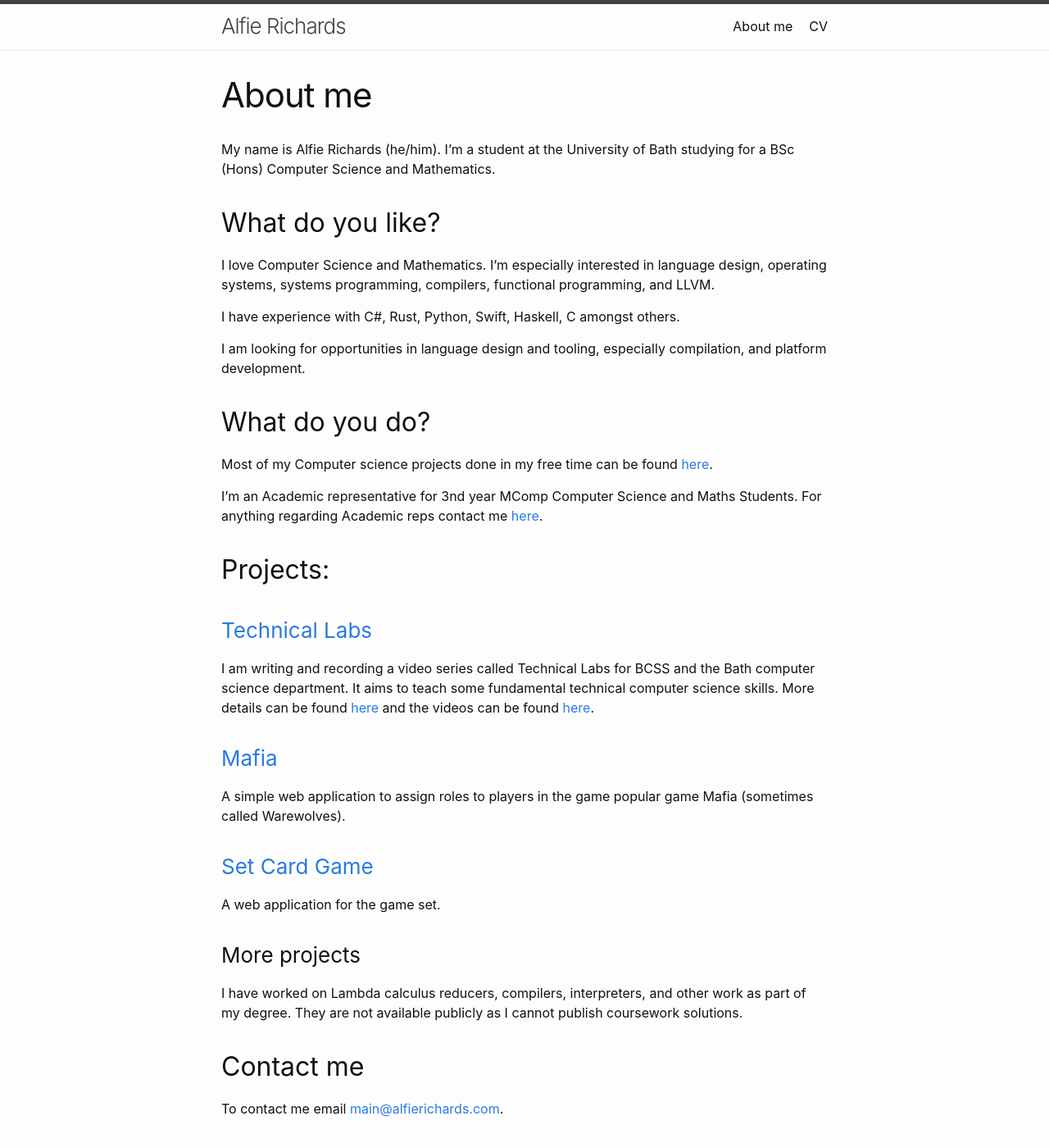
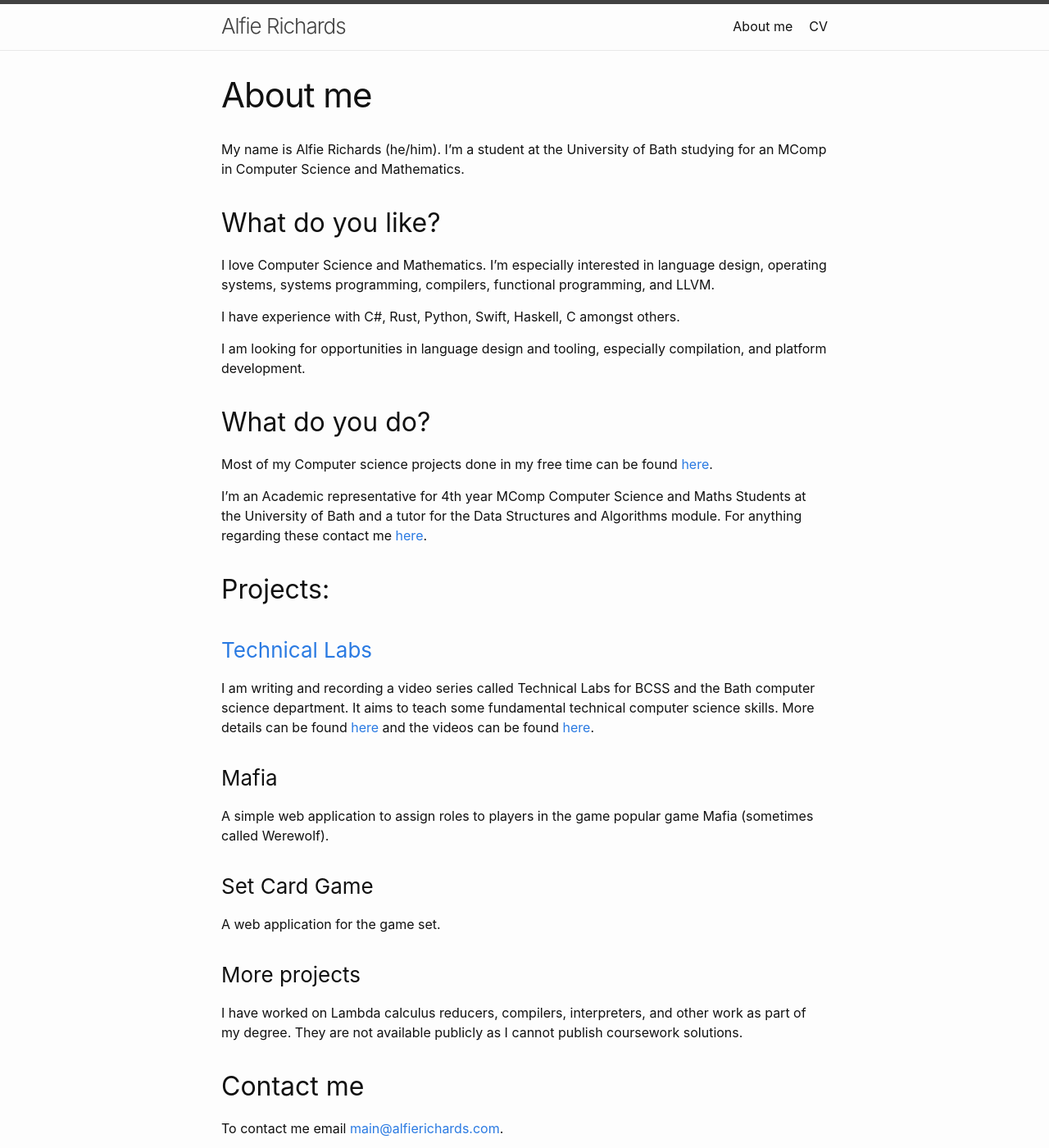
Before and after one commit to AlfGalf/jekyllWebsite, a Jekyll site: the page built from index.md, in a window 1280 px wide and 1400 px high. Shown: the whole window at 82% size. Built offline with Jekyll 4.4.1, drawn with Linux system fonts in a browser that asks for light colours.

Commit message:
Update website, fix broken links

```diff
--- a/index.md
+++ b/index.md
@@ -6,7 +6,7 @@ permalink: /
 <title>About Me</title>
 
 My name is Alfie Richards (he/him). I'm a student at the University of Bath
-studying for a BSc (Hons) Computer Science and Mathematics.
+studying for an MComp in Computer Science and Mathematics.
 
 What do you like?
 -----------------
@@ -26,8 +26,9 @@ What do you do?
 Most of my Computer science projects done in my free time can be found
 [here](https://github.com/AlfGalf?tab=repositories).
 
-I'm an Academic representative for 3nd year MComp Computer Science and Maths
-Students. For anything regarding Academic reps contact me
+I'm an Academic representative for 4th year MComp Computer Science and Maths
+Students at the University of Bath and a tutor for the Data Structures and
+Algorithms module. For anything regarding these contact me
 [here](mailto:ar2227@bath.ac.uk).
 
 Projects:
@@ -41,12 +42,12 @@ computer science skills. More details can be found
 [here](https://bath-bcss.github.io/Technical-Labs/) and the videos can be found
 [here](https://www.youtube.com/playlist?list=PLT4sucrjsqF8kvZFcRvxfhWuTvjKrXYzE).
 
-### [Mafia](https://mafia.alfierichards.com)
+### Mafia
 
 A simple web application to assign roles to players in the game popular game
-Mafia (sometimes called Warewolves).
+Mafia (sometimes called Werewolf).
 
-### [Set Card Game](https://setcardgame.onrender.com)
+### Set Card Game
 
 A web application for the game set.
 
```
